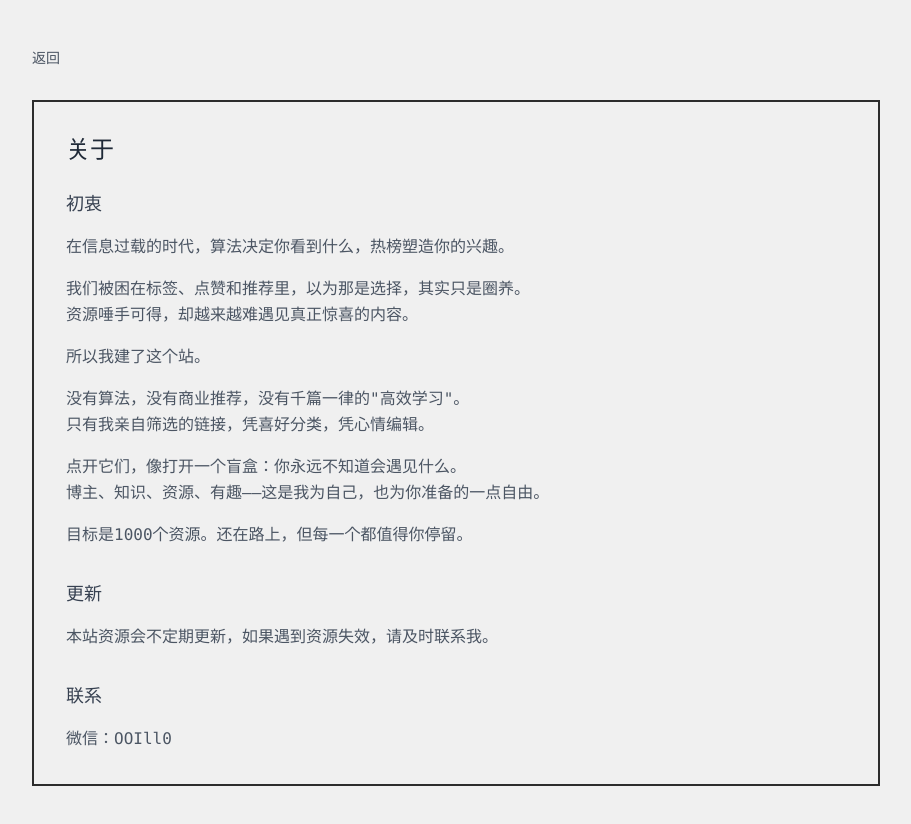
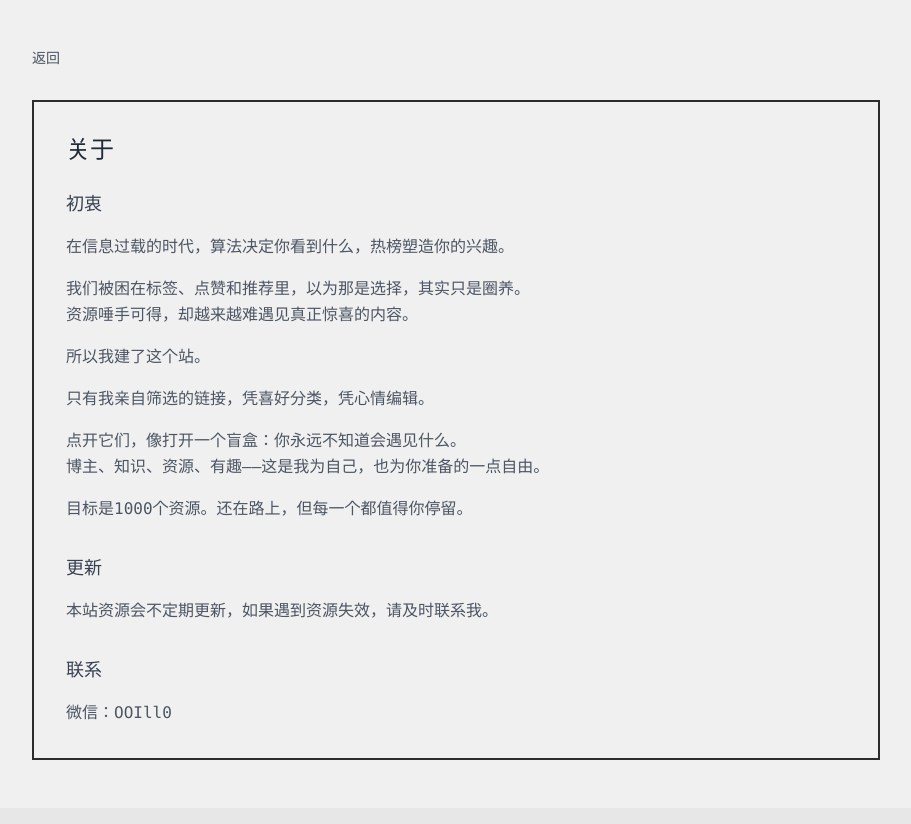
Before and after one commit to Lily-404/BrowseBase, a React (Vite) app: page /about in a window 1280 px wide. Shown: the top 824 px of the page, without its empty margins (184-1095 px from the left). Built offline with nearby package versions, Linux system fonts and the light colour scheme; no server answers; the HTML template or start-up script is replaced by a standard one.

Commit message:
fix(About): correct formatting of paragraph elements for improved readability

```diff
--- a/src/pages/About.tsx
+++ b/src/pages/About.tsx
@@ -33,7 +33,7 @@ const About: React.FC = () => {
                 <p>我们被困在标签、点赞和推荐里，以为那是选择，其实只是圈养。<br />
                 资源唾手可得，却越来越难遇见真正惊喜的内容。</p>
                 <p>所以我建了这个站。</p>
-                <p>没有算法，没有商业推荐，没有千篇一律的"高效学习"。<br />
+                <p>
                 只有我亲自筛选的链接，凭喜好分类，凭心情编辑。</p>
                 <p>点开它们，像打开一个盲盒：你永远不知道会遇见什么。<br />
                 博主、知识、资源、有趣——这是我为自己，也为你准备的一点自由。</p>
```
